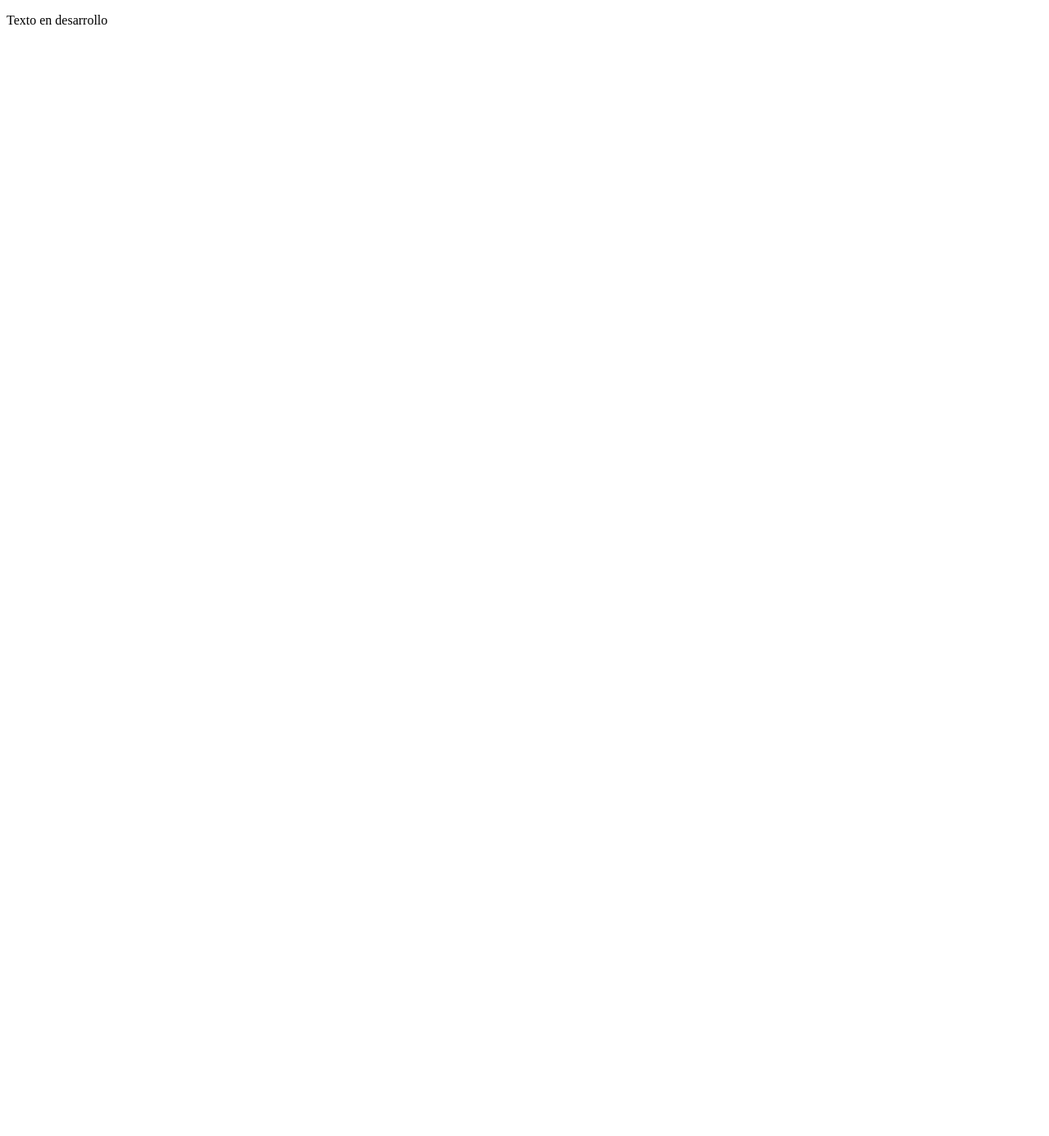
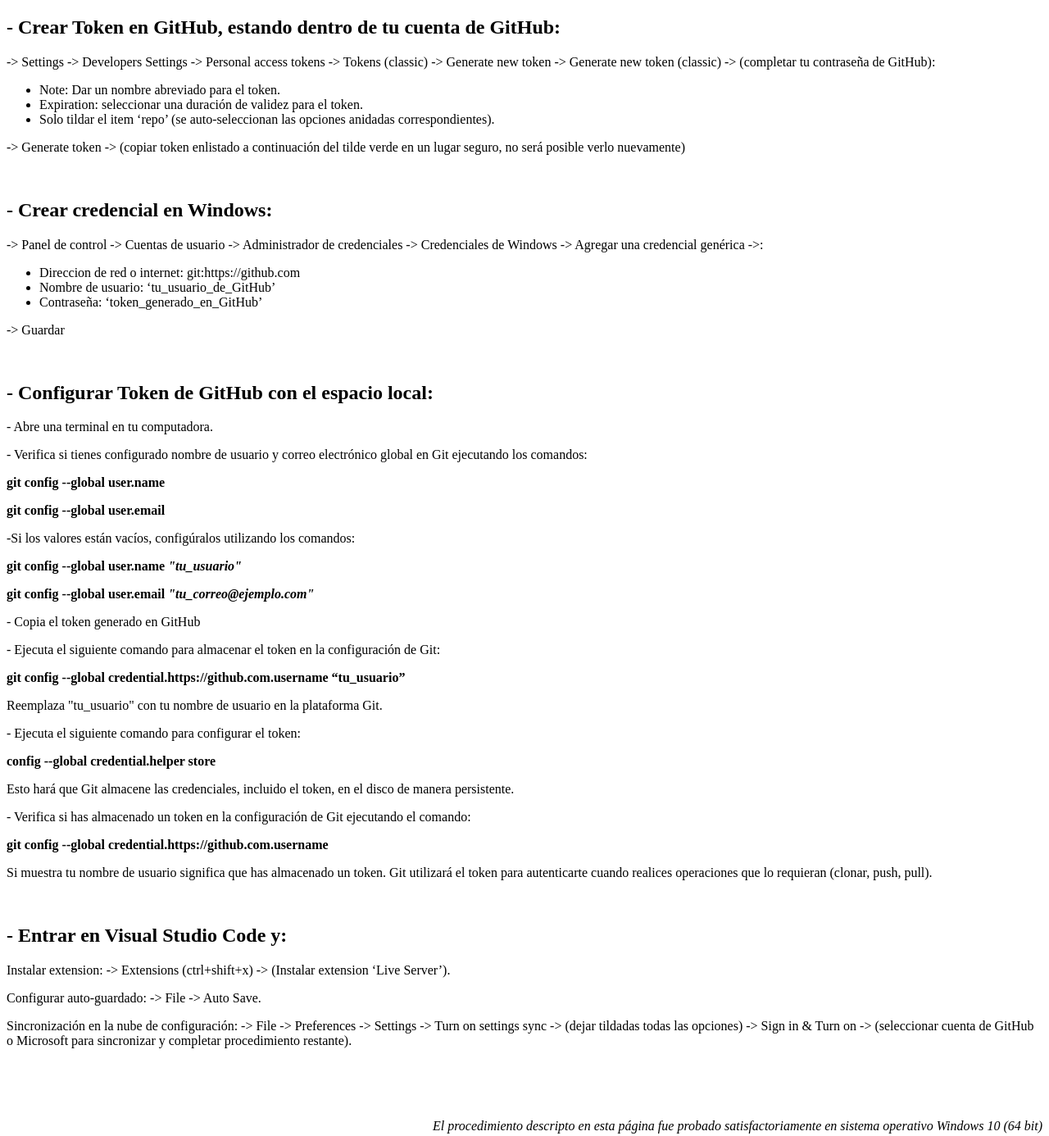
Before and after one commit to FedericoFrau/Guia_Pre-configuracion_Win-Git-GitHub-VSC, a plain HTML site: page index.html in a window 1280 px wide. Shown: the whole page at 82% size. Before the commit the page ends 800 px from the top, so only its background shows below. Drawn offline with Linux system fonts and the light colour scheme.

Commit message:
redaccion texto, correcion idioma espanol

```diff
--- a/index.html
+++ b/index.html
@@ -1,11 +1,58 @@
 <!DOCTYPE html>
-<html lang="en">
+<html lang="es">
 <head>
     <meta charset="UTF-8">
     <meta name="viewport" content="width=device-width, initial-scale=1.0">
     <title>Guia Pre-configuración</title>
 </head>
 <body>
-    <p>Texto en desarrollo</p>
+
+<h2>- Crear Token en GitHub, estando dentro de tu cuenta de GitHub:</h2>
+    <p>-> Settings -> Developers Settings -> Personal access tokens -> Tokens (classic) -> Generate new token -> Generate new token (classic) -> (completar tu contraseña de GitHub):</p>
+    <ul>
+        <li>Note: Dar un nombre abreviado para el token.</li>
+        <li>Expiration: seleccionar una duración de validez para el token.</li>
+        <li>Solo tildar el item ‘repo’ (se auto-seleccionan las opciones anidadas correspondientes).</li>
+    </ul>
+    <p>-> Generate token -> (copiar token enlistado a continuación del tilde verde en un lugar seguro, no será posible verlo nuevamente)</p>
+<br>
+<h2>- Crear credencial en Windows:</h2>
+    <p>-> Panel de control -> Cuentas de usuario -> Administrador de credenciales -> Credenciales de Windows -> Agregar una credencial genérica ->:</p>
+    <ul>
+        <li>Direccion de red o internet: git:https://github.com</li>
+        <li>Nombre de usuario: ‘tu_usuario_de_GitHub’</li>
+        <li> Contraseña: ‘token_generado_en_GitHub’ </li>
+    </ul>
+    <p>-> Guardar</p>
+<br>
+<h2>- Configurar Token de GitHub con el espacio local:</h2>
+    <p>- Abre una terminal en tu computadora.</p>
+    <p>- Verifica si tienes configurado nombre de usuario y correo electrónico global en Git ejecutando los comandos:</p>
+    <p><b>git config --global user.name</b></p>
+    <p><b>git config --global user.email</b></p>
+    <p>-Si los valores están vacíos, configúralos utilizando los comandos:</p>
+    <p><b>git config --global user.name <i>"tu_usuario"</i></b></p>
+    <p><b>git config --global user.email <i>"tu_correo@ejemplo.com"</i></b></p>
+    <p>- Copia el token generado en GitHub</p>
+    <p>- Ejecuta el siguiente comando para almacenar el token en la configuración de Git:</p>
+    <p><b>git config --global credential.https://github.com.username “tu_usuario”</p></b>
+    <p>Reemplaza "tu_usuario" con tu nombre de usuario en la plataforma Git.</p>
+    <p>- Ejecuta el siguiente comando para configurar el token: </p>
+    <p><b>config --global credential.helper store </p></b>
+    <p> Esto hará que Git almacene las credenciales, incluido el token, en el disco de manera persistente.</p>
+    <p>- Verifica si has almacenado un token en la configuración de Git ejecutando el comando:</p>
+    <p><b>git config --global credential.https://github.com.username</b></p>
+    <p>Si muestra tu nombre de usuario significa que has almacenado un token. Git utilizará el token para autenticarte cuando realices operaciones que lo requieran (clonar, push, pull).</p>
+<br>
+<h2>- Entrar en Visual Studio Code y:</h2>
+    <p>Instalar extension: -> Extensions (ctrl+shift+x) -> (Instalar extension ‘Live Server’).</p>
+    <p>Configurar auto-guardado: -> File -> Auto Save.</p>
+    <p>Sincronización en la nube de configuración: -> File -> Preferences -> Settings -> Turn on settings sync -> (dejar tildadas todas las opciones) -> Sign in & Turn on -> (seleccionar cuenta de GitHub o Microsoft para sincronizar y completar procedimiento restante).</p>
+<br><br><br>
+    <footer>
+        <div style='text-align:right'>
+            <p><i>El procedimiento descripto en esta página fue probado satisfactoriamente en sistema operativo Windows 10 (64 bit)</i></p>
+        </div>
+    </footer>
 </body>
 </html>
```
